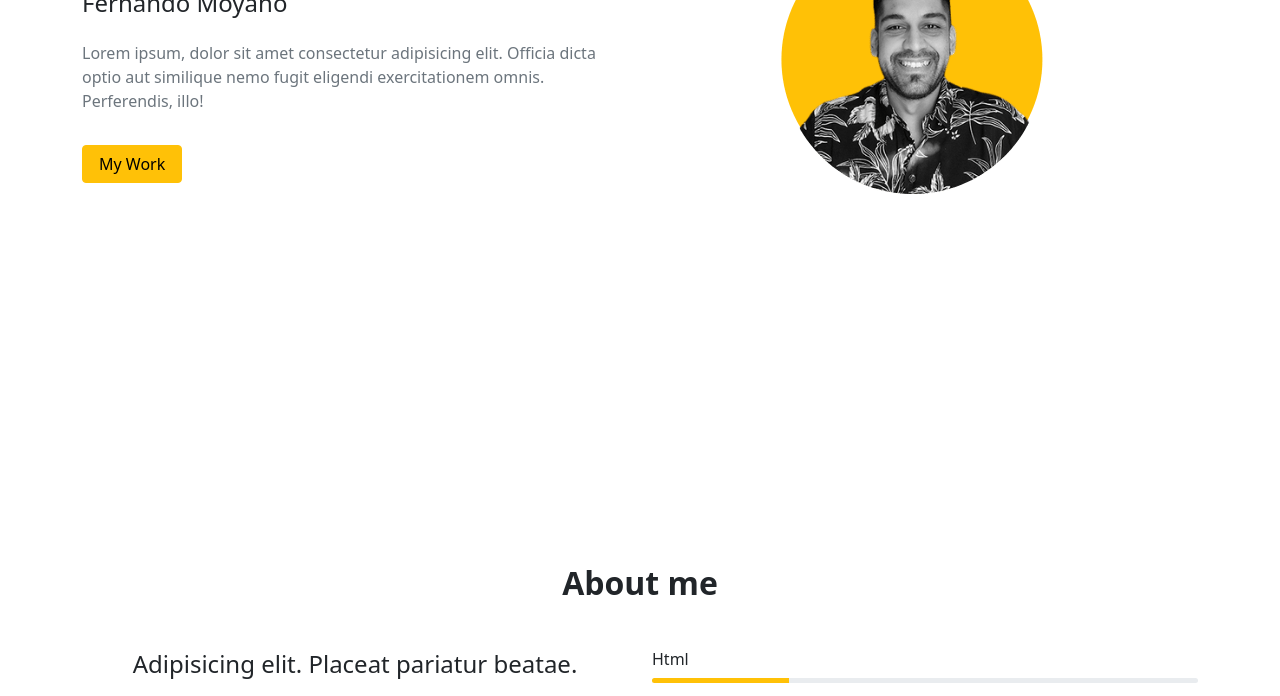
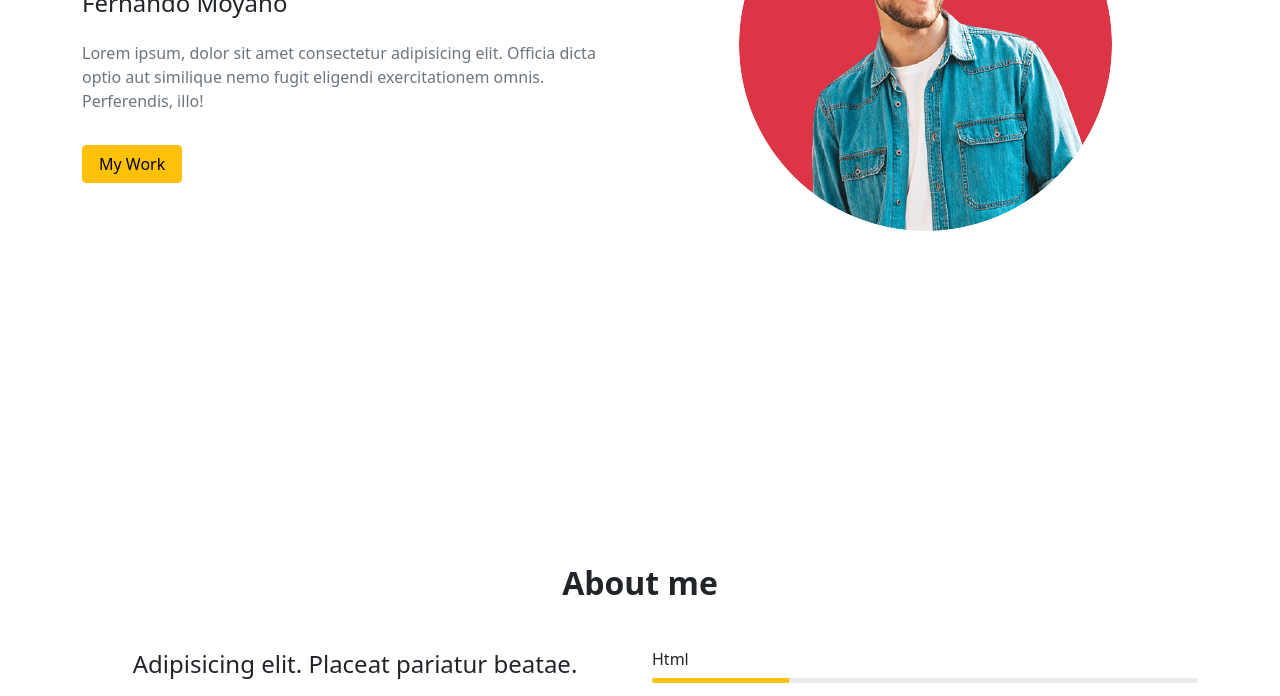
Before and after one commit to FernandoMoyano/Portfolio-1, a plain HTML site: page index.html in a window 1280 px wide. Shown: the part 404-1100 px from the top of the page. Drawn offline with Linux system fonts and the light colour scheme.

Commit message:
cambiando fotos

```diff
--- a/index.html
+++ b/index.html
@@ -43,7 +43,7 @@
           <div class="home-img text-center">
           <!--   <img src="img/profile.png" class="rounded-circle mw-100" alt="Profile-img" /> -->
            <!--  <img src="img/fernandomoyano2.jpg" class="rounded-circle mw-100" alt="Profile-img" /> -->
-            <img src="img/fernandomoyano10.png" class="rounded-circle mw-100" alt="Profile-img" />
+            <img src="img/profile.png" class="rounded-circle mw-100" alt="Profile-img" />
           </div>
         </div>
         <div class="col-md-6 mt-5 mt-md-0 order-md-first">
```
